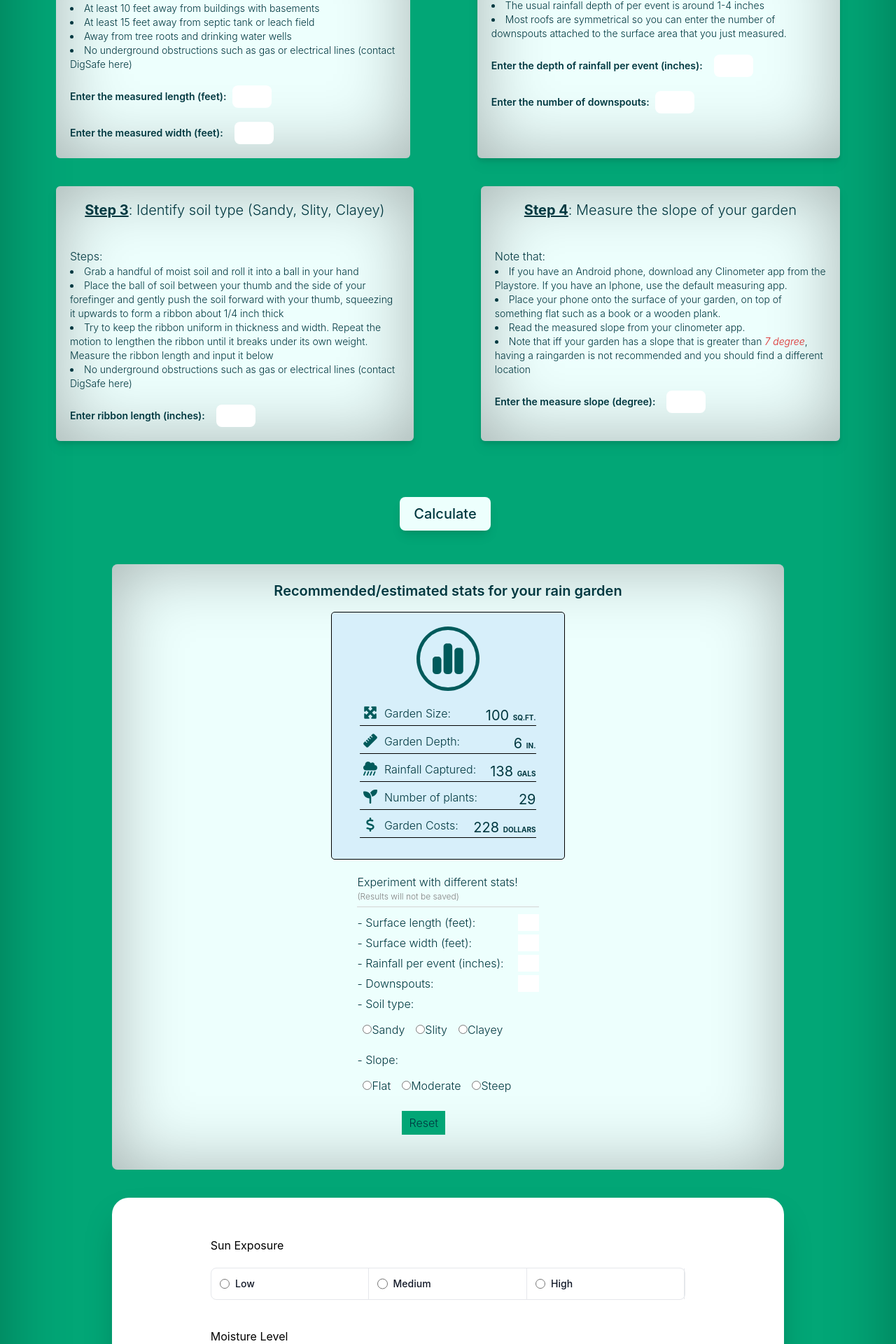
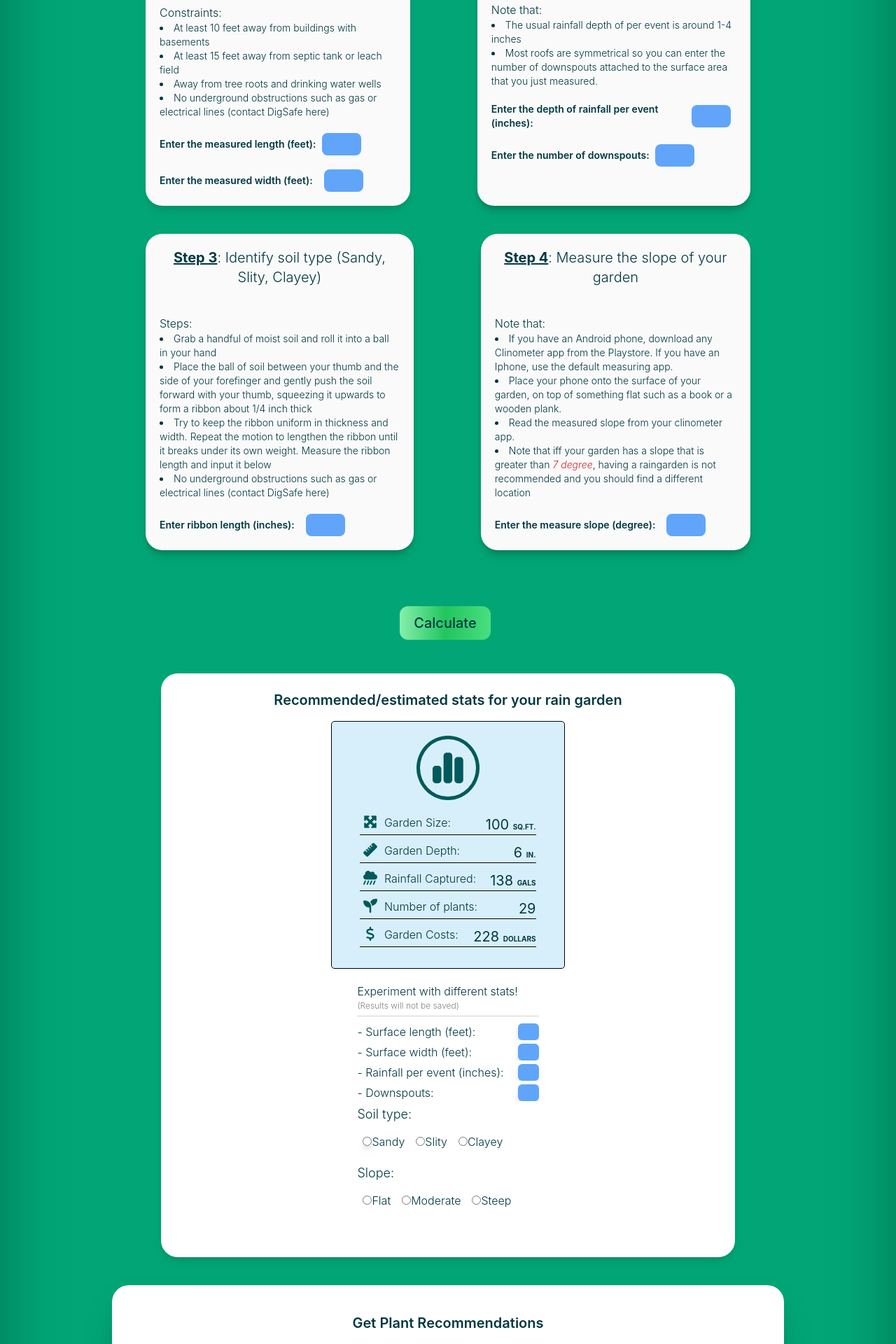
Before and after one commit to justinneff5/garden-app, a Next.js app: page /calculatePage in a window 1280 px wide. Shown: the part 234-2154 px from the top of the page at 70% size. Built offline with nearby package versions, Linux system fonts and the light colour scheme.

Commit message:
recs ready

```diff
--- a/package.json
+++ b/package.json
@@ -12,7 +12,7 @@
     "@fortawesome/fontawesome-svg-core": "^6.2.0",
     "@fortawesome/free-solid-svg-icons": "^6.2.0",
     "@fortawesome/react-fontawesome": "^0.2.0",
-    "axios": "^1.1.2",
+    "axios": "^1.1.3",
     "bcrypt": "^5.1.0",
     "bcryptjs": "^2.4.3",
     "dotenv": "^16.0.3",
@@ -23,8 +23,8 @@
     "next-auth": "^4.14.0",
     "react": "18.2.0",
     "react-dom": "18.2.0",
-    "rxjs": "^7.5.7",
-    "react-scroll-motion": "^0.3.0"
+    "react-scroll-motion": "^0.3.0",
+    "rxjs": "^7.5.7"
   },
   "devDependencies": {
     "@types/react": "18.0.21",
--- a/pages/components/Calculator.js
+++ b/pages/components/Calculator.js
@@ -158,10 +158,10 @@ export default function Calculator() {
   }
 
   return (
-    <div>
+    <div className="w-4/5 m-auto">
       <div className="font-light text-textDark w-full h-auto">
         <div class="grid grid-col-4 m-auto grid-flow-col gap-4 pb-10 justify-center ml-20 mr-20">
-          <div class="shadow-innerShadow col-span-2 m-auto h-auto bg-backdropLight mr-10 rounded-md">
+          <div class="shadow-lg col-span-2 m-auto h-auto bg-[#fafafa] mr-10 rounded-3xl">
             <div className="">
               <h3 className="text-center p-5 text-xl">
                 <span className="underline  font-bold">Step 1</span>: Measure
@@ -190,7 +190,7 @@ export default function Calculator() {
                   type="text"
                   id="totLength"
                   name="totLength"
-                  className="form-control bg-white h-8 w-14 ml-2 mr-2 float-right rounded-lg p-4"
+                  className="form-control bg-blue-400 text-white h-8 w-14 ml-2 mr-2 float-right rounded-lg p-2"
                 />
               </div>
               <div class="input-group input-group-outline pt-5 flex float-left items-center pb-5">
@@ -202,13 +202,13 @@ export default function Calculator() {
                   id="totWidth"
                   name="totWidth"
                   class="form-control"
-                  className="w-14 bg-white h-8 rounded-lg p-2"
+                  className="w-14 bg-blue-400 text-white h-8 rounded-lg p-2"
                 />
               </div>
             </div>
           </div>
 
-          <div class="shadow-innerShadow col-span-2 h-auto   bg-backdropLight ml-10 rounded-md drop-shadow-lg">
+          <div class="shadow-lg col-span-2 h-auto   bg-[#fafafa] ml-10 rounded-3xl drop-shadow-lg">
             <div className="">
               <h3 className="text-center p-5 text-xl">
                 <span className="underline  font-bold">Step 2</span>: Identify
@@ -237,11 +237,11 @@ export default function Calculator() {
                   id="rainfall"
                   name="rainfall"
                   class="form-control"
-                  className="w-14 bg-white h-8 mr-2 float-right rounded-lg p-4"
+                  className="w-14 bg-blue-400 text-white  h-8 mr-2 float-right rounded-lg p-2"
                 />
               </div>
               <div class="input-group input-group-outline pt-5 flex float-left items-center">
-                <label class="form-label text-sm font-semibold">
+                <label class="form-label text-sm mb-4 font-semibold">
                   Enter the number of downspouts:{" "}
                 </label>
                 <input
@@ -249,14 +249,14 @@ export default function Calculator() {
                   id="downSpouts"
                   name="downSpouts"
                   class="form-control"
-                  className="w-14  bg-white h-8float-right rounded-lg ml-2 p-1"
+                  className="w-14  bg-blue-400 text-white h-8 mb-4 float-right rounded-lg ml-2 p-2"
                 />
               </div>
             </div>
           </div>
         </div>
         <div class="grid grid-col-4 m-auto grid-flow-col gap-4 pb-10 justify-center ml-20 mr-20">
-          <div class="shadow-innerShadow col-span-2 m-auto h-auto  bg-backdropLight mr-10 rounded-md drop-shadow-lg">
+          <div class="shadow-lg col-span-2 m-auto h-auto  bg-[#fafafa] mr-10 rounded-3xl drop-shadow-lg">
             <div className="">
               <h3 className="text-center p-5 text-xl">
                 <span className="underline  font-bold">Step 3</span>: Identify
@@ -295,13 +295,13 @@ export default function Calculator() {
                   id="ribbonLength"
                   name="ribbonLength"
                   class="form-control"
-                  className="w-14  bg-white h-8 float-right rounded-lg p-4"
+                  className="w-14  bg-blue-400 text-white  h-8 float-right rounded-lg p-2"
                 />
               </div>
             </div>
           </div>
 
-          <div class="shadow-innerShadow col-span-2 h-auto  bg-backdropLight ml-10 rounded-md drop-shadow-lg">
+          <div class="shadow-lg col-span-2 h-auto  bg-[#fafafa] ml-10 rounded-3xl drop-shadow-lg">
             <div className="">
               <h3 className="text-center p-5 text-xl">
                 <span className="underline font-bold">Step 4</span>: Measure
@@ -329,7 +329,7 @@ export default function Calculator() {
               </ul>
 
               <div class="input-group input-group-outline pt-5 flex float-left items-center">
-                <label class="form-label text-sm font-semibold pr-4">
+                <label class="form-label text-sm mb-4 font-semibold pr-4">
                   Enter the measure slope (degree):
                 </label>
                 <input
@@ -337,7 +337,7 @@ export default function Calculator() {
                   id="slope"
                   name="slope"
                   class="form-control"
-                  className="w-14  bg-white h-8 float-right rounded-lg p-4"
+                  className="w-14  bg-blue-400 text-white h-8 mb-4 float-right rounded-lg p-2"
                 />
               </div>
             </div>
@@ -349,7 +349,7 @@ export default function Calculator() {
             onClick={(e) => {
               runTrueStats();
             }}
-            className=" text-xl bg-backdropLight shadow-lg hover:bg-gray-100 focus:ring-green-300 dark:focus:ring-green-400 font-medium rounded-lg px-5 py-2.5 text-center mr-2 mb-2"
+            className=" text-xl bg-gradient-to-r from-green-300 via-green-500 to-green-400 hover:bg-gradient-to-br focus:ring-4 focus:outline-none focus:ring-green-300 dark:focus:ring-green-400 font-medium rounded-xl px-5 py-2.5 text-center mr-2 mb-2"
           >
             Calculate
           </button>
@@ -357,7 +357,7 @@ export default function Calculator() {
 
         {/* CALCULATED RESULTS */}
         <div class="w-full h-full flex">
-          <div class={styles.estimations} className="w-3/4 rounded-lg bg-backdropLight shadow-innerShadow m-auto">
+          <div class={styles.estimations} className="w-4/5 rounded-3xl bg-white shadow-lg m-auto">
             <h2 class="text-center font-semibold text-xl mt-6 mb-4">
               {" "}
               Recommended/estimated stats for your rain garden{" "}
@@ -432,7 +432,7 @@ export default function Calculator() {
                   - Surface length (feet):
                   <input
                     class={styles.expInput}
-                    className='bg-white'
+                    className='bg-blue-400 rounded-md drop-shadow-lg p-1 text-xs'
                     ref={expInput.current[0]}
                     type="text"
                     id="expLength"
@@ -446,7 +446,7 @@ export default function Calculator() {
                   - Surface width (feet):
                   <input
                     class={styles.expInput}
-                    className='bg-white'
+                    className='bg-blue-400 rounded-md drop-shadow-lg p-1 text-xs'
                     ref={expInput.current[1]}
                     type="text"
                     id="expWidth"
@@ -460,7 +460,7 @@ export default function Calculator() {
                   - Rainfall per event (inches):
                   <input
                     class={styles.expInput}
-                    className='bg-white'
+                    className='bg-blue-400 rounded-md drop-shadow-lg p-1 text-xs'
                     ref={expInput.current[2]}
                     type="text"
                     id="expRainfall"
@@ -474,7 +474,7 @@ export default function Calculator() {
                   - Downspouts:
                   <input
                     class={styles.expInput}
-                    className='bg-white'
+                    className='bg-blue-400 rounded-md drop-shadow-lg p-1 text-xs'
                     ref={expInput.current[3]}
                     type="text"
                     id="expDownSpouts"
@@ -484,12 +484,12 @@ export default function Calculator() {
                 </label>
 
                 <div class={styles.expRadio}>
-                  <p> - Soil type: </p>
+                  <p className='text-lg'>Soil type: </p>
                   <div>
                     <label className='p-2'>
                       <input
                         class={styles.expInput}
-
+                        className='bg-green-300 rounded-md drop-shadow-lg p-1 text-xs'
                         ref={expInput.current[4]}
                         type="radio"
                         id="expSandy"
@@ -529,7 +529,7 @@ export default function Calculator() {
                 </div>
 
                 <div class={styles.expRadio}>
-                  <p> - Slope: </p>
+                  <p className='text-lg'>Slope: </p>
                   <div>
                     <label className='p-2'>
                       <input
@@ -571,10 +571,6 @@ export default function Calculator() {
                     </label>
                   </div>
                 </div>
-                <button type="button" name="resetButton" className='ml-16 bg-primary hover:bg-primaryDark'>
-                  {" "}
-                  Reset{" "}
-                </button>
               </div>
           </div>
         </div>
--- a/pages/components/Recommendations.js
+++ b/pages/components/Recommendations.js
@@ -3,6 +3,7 @@ import React, { useEffect } from "react";
 import { useState } from 'react';
 import axios from 'axios';
 import RecommendedPlantCard from './RecommendedPlantCard';
+import plantImage from '../assets/images/BB.png'
 
 let deep_copy = [];
 export default function Recommendations() {
@@ -34,9 +35,12 @@ export default function Recommendations() {
 
 
     return (
-        <div className='w-3/4 mt-10 h-auto m-auto justify-center items-center bg-white rounded-3xl p-14 shadow-2xl'>
+        <div className='w-3/4 mt-10 m-auto justify-center items-center bg-white rounded-3xl p-5 shadow-2xl'>
             <form>
-                <div className='text-black w-auto'>
+                <div className='text-textDark w-auto'>
+                    <div className='text-center py-5 first-letter:relative text-textDark font-semibold text-xl'>
+                        Get Plant Recommendations
+                    </div>
                     <h2 className='pb-5 w-4/5 m-auto'>Sun Exposure</h2>
                     <ul class="items-center w-4/5 m-auto text-sm font-medium text-gray-900 bg-white rounded-lg border border-gray-200 sm:flex dark:bg-gray-700 dark:border-gray-600 dark:text-white">
                         <li class="w-full border-b border-gray-200 sm:border-b-0 sm:border-r dark:border-gray-600">
@@ -97,10 +101,21 @@ export default function Recommendations() {
 
 
             {ran && deep_copy.length != 0 ? (
-                <div className="h-full w-full flex">
-                    <button onClick={() => prevPlant()} className="w-12 h-12 bg-red-500 mr-4" disabled={ activePlantIndex <= 0}>Back</button>
-                    <RecommendedPlantCard localPlant={deep_copy[activePlantIndex]} />
-                    <button onClick={() => nextPlant()} className="w-12 h-12 bg-green-500 ml-4" disabled={ activePlantIndex >= (deep_copy.length - 1)}>Forward</button>
+                <div className="w-3/4 m-auto flex flex-col justify-center items-center">
+                        {deep_copy.map((plant, i) => {return (
+
+                        <RecommendedPlantCard
+                            name={plant.name}
+                            comments={plant.comments}
+                            exposure={plant.exposure}
+                            bloom={plant.bloom}
+                            moisture={plant.moisture}
+                            maturity={plant.mature_size}
+                            img={plant.image_link}
+                            localPlant={deep_copy[i]}
+                        />)})}
+
+
                 </div>
             ) : (<div></div>)}
 
--- a/pages/components/RecommendedPlantCard.js
+++ b/pages/components/RecommendedPlantCard.js
@@ -3,47 +3,51 @@ import Image from "next/image";
 
 export default function RecommendedPlantCard(props) {
   function makeUrl() {
-        let url = `https://res.cloudinary.com/dkecm382m/image/fetch/${props.localPlant.image_link}`
-        if (props.localPlant.image_link.startsWith('https://m.media-amazon')) url = props.localPlant.image_link;
+    let url = `https://res.cloudinary.com/dkecm382m/image/fetch/${props.localPlant.image_link}`;
+    if (props.localPlant.image_link.startsWith("https://m.media-amazon"))
+      url = props.localPlant.image_link;
     console.log(url);
     return url;
   }
+
+  const name = props.name;
+  const comments = props.comments;
+  const exposure = props.exposure;
+  const moisture = props.moisture;
+  const maturity = props.maturity;
+  const bloom = props.bloom;
+  const img = props.img;
+
   return (
-        <div className="bg-green-300 w-full h-auto m-auto border-2 rounded-xl shadow-2xl cursor-pointer group prespective">
-            <div className="relative w-full h-auto preserve-3d group-hover:my-rotate-y-180 duration-700">
-                <div className="absolute backface-hidden h-72 w-full border-2 border-black">
-                    <Image src={makeUrl()} alt='not loaded' layout='fill'/>
+    <div className="bg-green-300 h-auto m-auto  w-3/4 flex flex-row rounded-xl shadow-xl mb-4">
+      <div className="p-5 flex w-1/4 h-auto">
+        <Image src={makeUrl()} width='240px' height='240px' objectFit="cover"/>
       </div>
-                <div className="text-left w-full h-auto m-5 my-rotate-y-180 backface-hidden absolute flex flex-row bg-green-300 p-2">
-                    <div className="w-full float-left pr-4 ml-4">
-                        <h2 className=" border-b-2 pb-3 mb-5 text-black text-lg font-bold">{props.localPlant.name}</h2>
-                        <div className="flex float-right w-1/2 text-black">
+      <div className="text-left w-3/4 m-5">
+        <div className="w-full float-left">
+          <h2 className=" border-b-2 pb-3 mb-5 text-black font-semibold">Name of Plant:{" "}<span className='font-light'>{name}</span></h2>
+          <div className="flex float-right w-1/2 pl-3 text-black">
             <div className=" w-full h-auto break-words">
               <h4 className="font-semibold">Comments: </h4>
-                                {props.localPlant.comments}
+              {comments}
             </div>
           </div>
           <p className="font-semibold text-black">
             Ideal Exposure:{" "}
-                            <div className=" text-black font-light">
-                                {props.localPlant.exposure}
-                            </div>
+            <span className=" text-black font-light">{exposure}</span>
           </p>
           <p className="font-semibold text-black">
-                            Ideal Moisture: <span className="font-light text-black">{props.localPlant.moisture}</span>
+            Ideal Moisture: <span className="font-light text-black">{moisture}</span>
           </p>
           <p className="font-semibold text-black">
-                            Mature Size:{" "}
-                            <span className=" text-black font-light">{props.localPlant.mature_size}</span>
+            Maturity Size: <span className=" text-black font-light">{maturity}</span>
           </p>
 
           <p className="font-semibold text-black">
-                            Blooming Season:{" "}
-                            <span className=" text-black font-light">{props.localPlant.bloom}</span>
+            Bloom: <span className=" text-black font-light">{bloom}</span>
           </p>
         </div>
       </div>
     </div>
-        </div>
-    )
+  );
 }
```
Also changed, not shown: 1 other file (tests, documents, lock files or other folders). Lines whose indentation alone changed are shown as unchanged.
